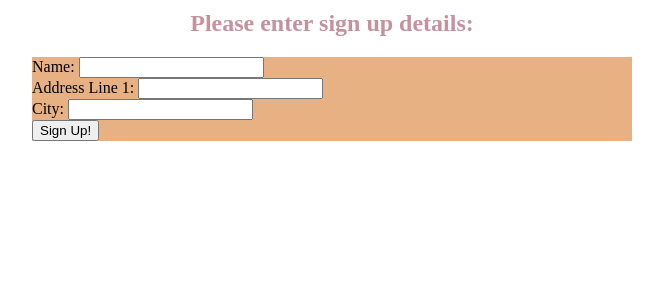
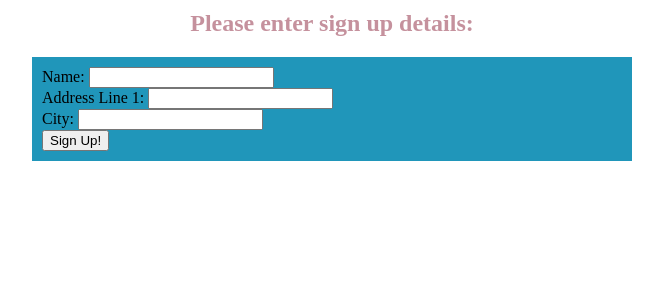
Before and after one commit to jyoansah/bostonhacks15, a PHP site: page /q/index.php in a window 1280 px wide. Shown: the top 300 px of the page, without its empty margins (308-971 px from the left). Run offline with PHP 8.4, Linux system fonts and the light colour scheme.

Commit message:
no message

```diff
--- a/q/index.css
+++ b/q/index.css
@@ -4,8 +4,9 @@ body{
 }
 
 form{
-    background-color: #E7B183;
+    background-color: #2096ba;
     line-height: 20px;
+    padding: 10px;
 }
 
 h2{
```
